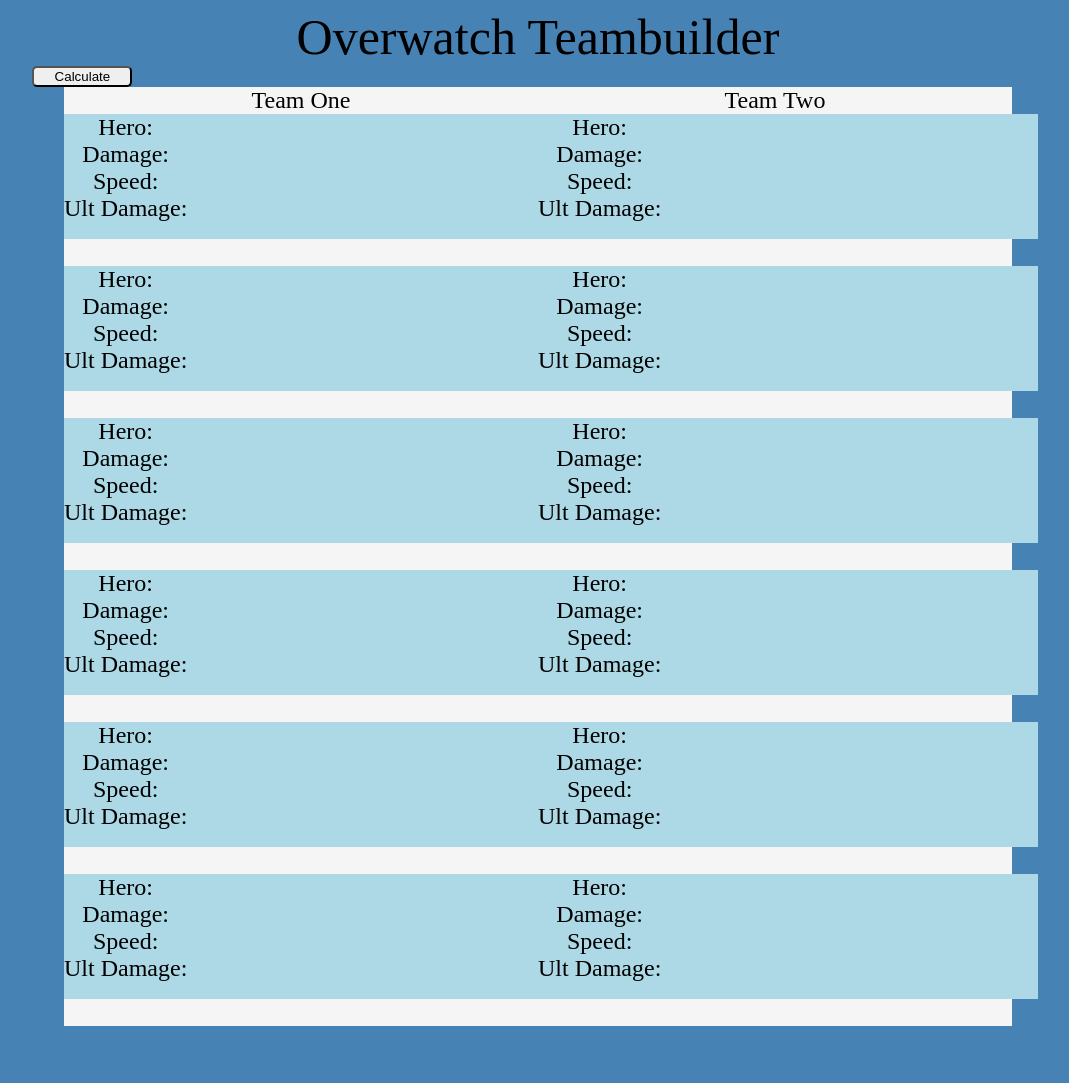
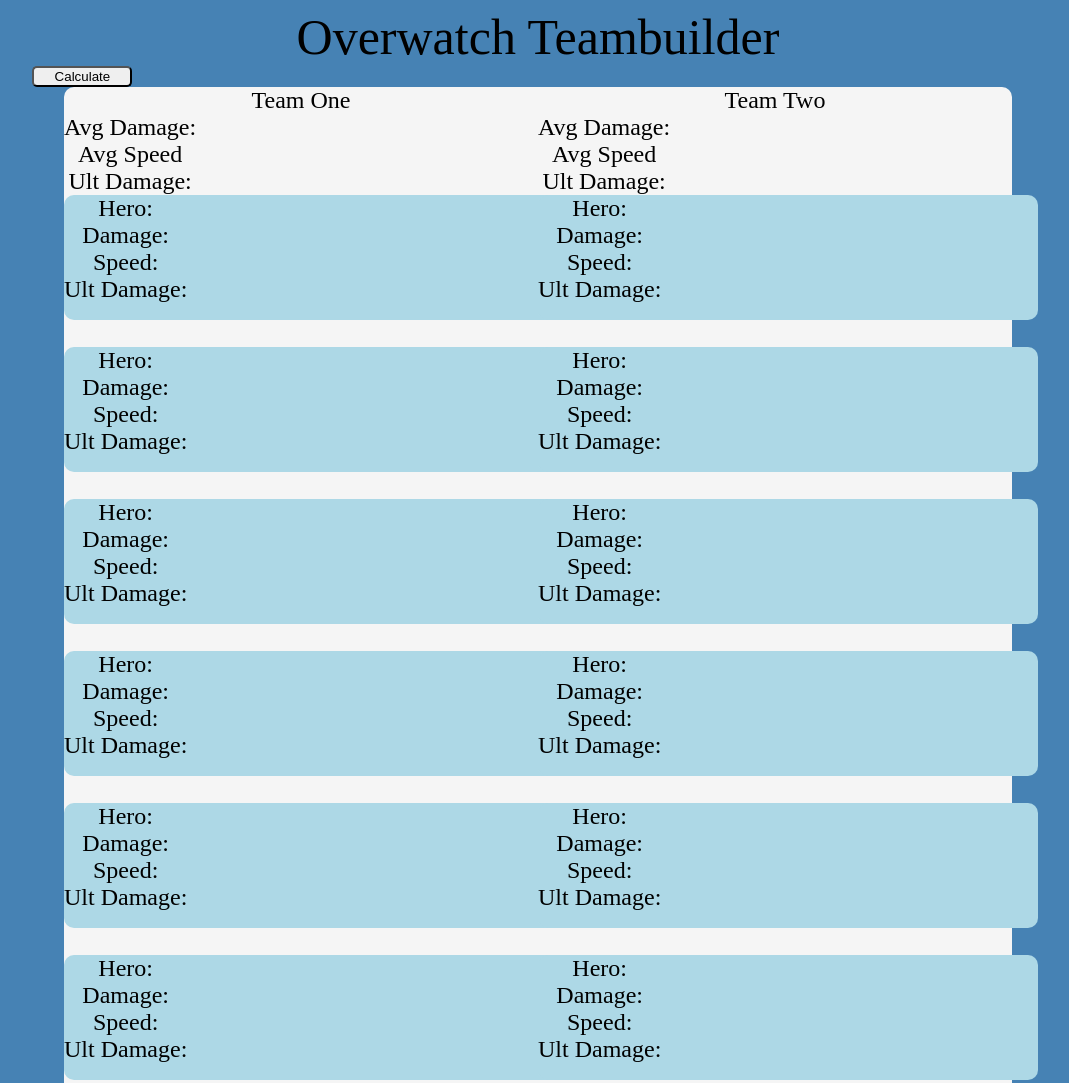
Before and after one commit to NRWhaley/OverwatchTeambuilder, a plain HTML site: page index.html in a window 1280 px wide. Shown: the top 1083 px of the page, without its empty margins (102-1171 px from the left). Before the commit the page ends 1034 px from the top, so only its background shows below. Drawn offline with Linux system fonts and the light colour scheme.

Commit message:
change html to be more concise

```diff
--- a/index.html
+++ b/index.html
@@ -14,8 +14,10 @@
     <div class="row">
       <div class="column">
           Team One<br>
-          <div class="charBox" id="tOneHeroOne">Hero:<br>Damage:<br>Speed:<br>Ult Damage: </div><br>
-          <div class="charBox" id="tOneHeroTwo">Hero:<br>Damage:<br>Speed:<br>Ult Damage: </div><br>
+          <div class="teamTotal" id="teamOneTotal">Avg Damage:<br>Avg Speed<br>Ult Damage:</div>
+          <div class="charBox">
+            Hero:<br>Damage:<br>Speed:<br>Ult Damage: </div><br>
+          <div class="charBox">Hero:<br>Damage:<br>Speed:<br>Ult Damage: </div><br>
           <div class="charBox">Hero:<br>Damage:<br>Speed:<br>Ult Damage: </div><br>
           <div class="charBox">Hero:<br>Damage:<br>Speed:<br>Ult Damage: </div><br>
           <div class="charBox">Hero:<br>Damage:<br>Speed:<br>Ult Damage: </div><br>
@@ -23,6 +25,7 @@
       </div>
       <div class="column">
         Team Two<br>
+        <div class="teamTotal">Avg Damage:<br>Avg Speed<br>Ult Damage:</div>
         <div class="charBox">Hero:<br>Damage:<br>Speed:<br>Ult Damage: </div><br>
         <div class="charBox">Hero:<br>Damage:<br>Speed:<br>Ult Damage: </div><br>
         <div class="charBox">Hero:<br>Damage:<br>Speed:<br>Ult Damage: </div><br>
--- a/style.css
+++ b/style.css
@@ -18,20 +18,29 @@ header{
 
 .row{
   display: flex;
+  border-radius: 10px;
   max-width: 75%;
   background-color: whitesmoke;
 }
 
 .column{
   display: flex;
+  border-radius: 5px;
   flex-direction: column;
   justify-content: space-evenly;
   float: left;
   width: 50%;
 }
 
+.teamTotal{
+  display: flex;
+  width: 500px;
+}
+
 .charBox{
   display: flex;
+  border-radius: 10px;
+  justify-content: flex-start;
   background-color: lightblue;
   width: 500px;
   height: 125px;
```
